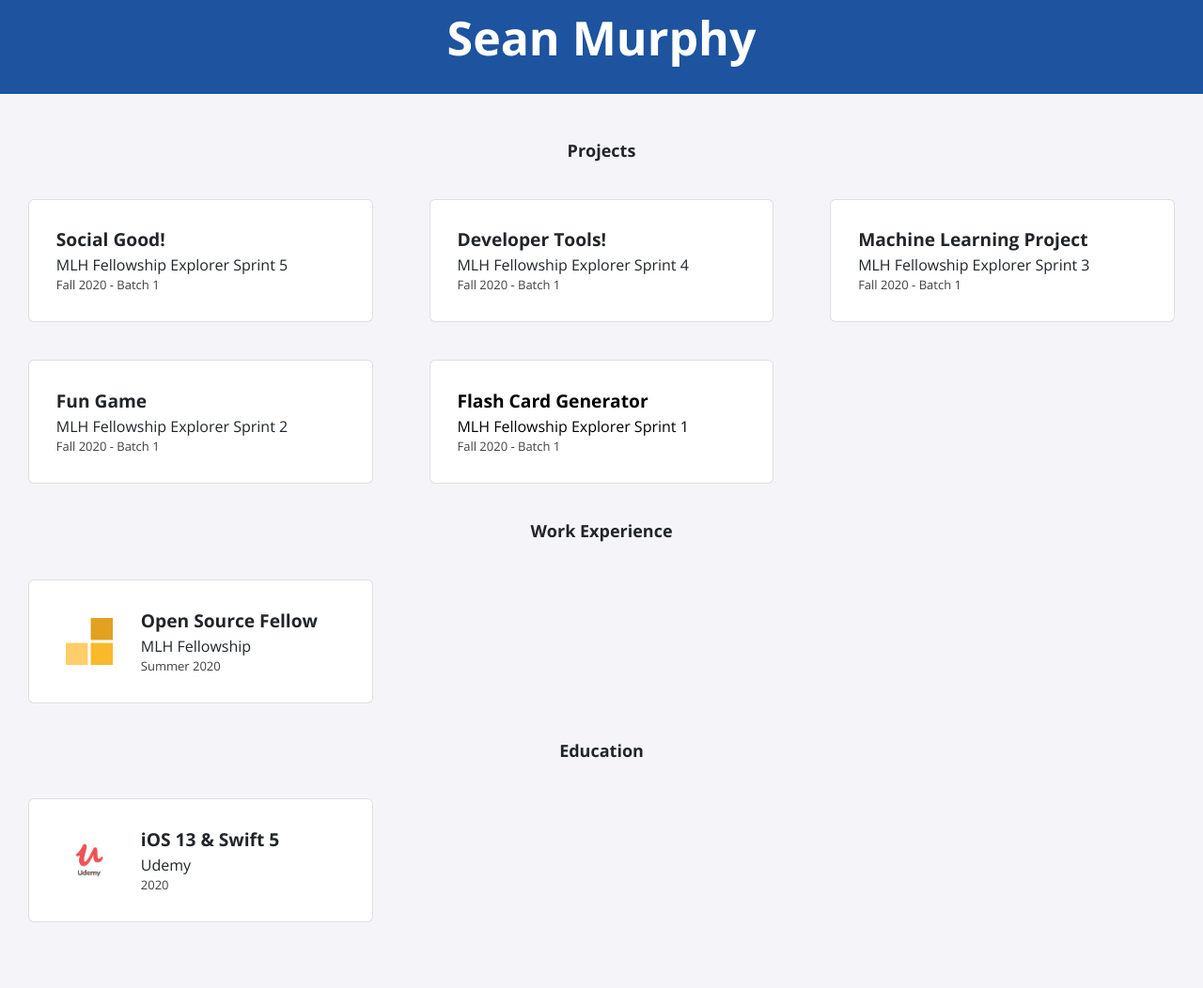
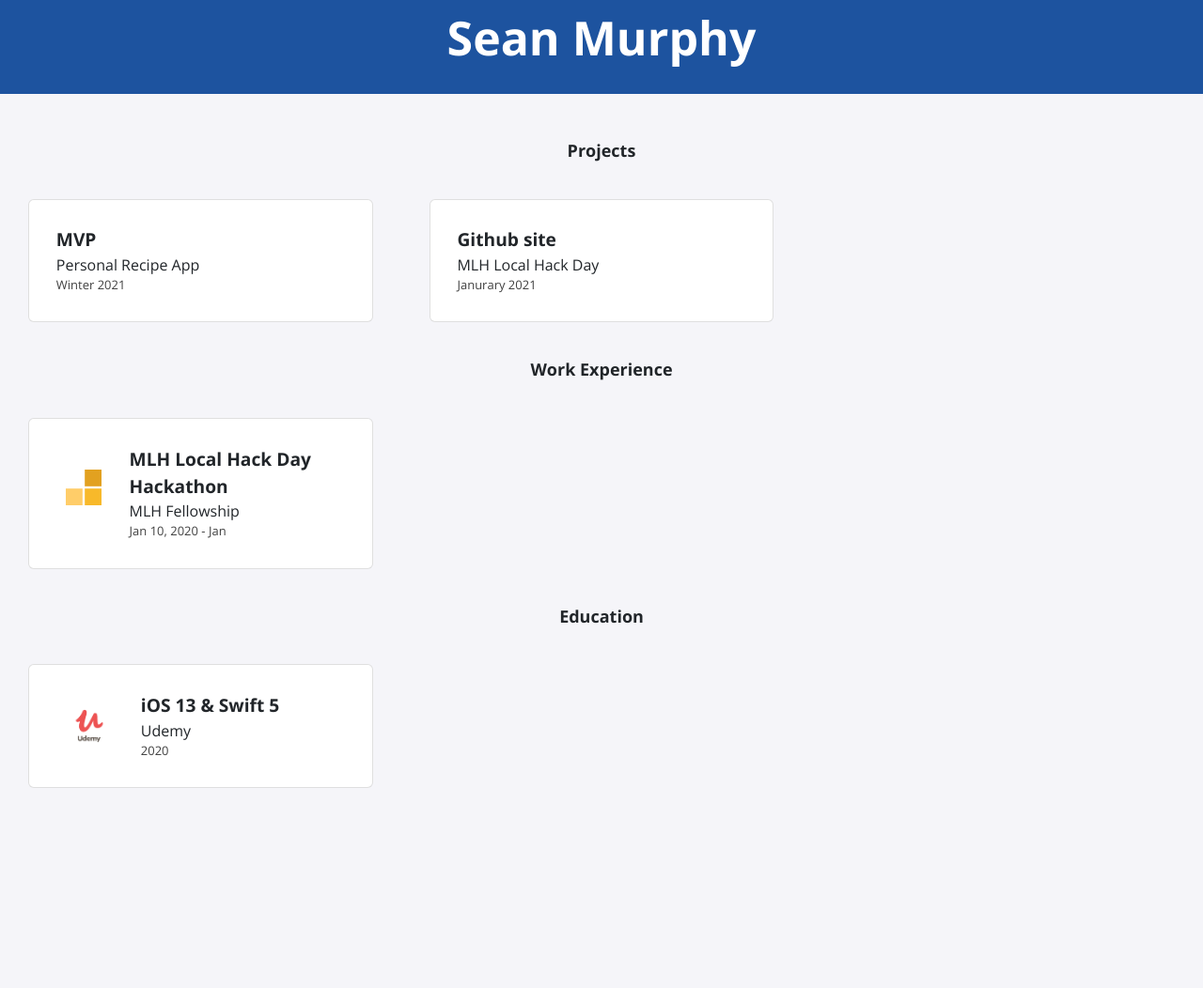
Before and after one commit to hawaiiansurfer4/hawaiiansurfer4.github.io, a Jekyll site: the page built from index.html, in a window 1280 px wide. Shown: the part 290-1342 px from the top of the page at 94% size. Built offline with Jekyll 4.4.1, drawn with Linux system fonts in a browser that asks for light colours; nearby versions of some CDN libraries; after the commit the page ends 1199 px from its top, so only the background shows below that.

Commit message:
Updated info

```diff
--- a/_data/education.yml
+++ b/_data/education.yml
@@ -7,3 +7,4 @@
 #  institute: MLH Fellowship
 #  dates: Fall 2020
 #  logo: fellowship.svg
+#
--- a/_data/experience.yml
+++ b/_data/experience.yml
@@ -1,4 +1,4 @@
-- role: Open Source Fellow
+- role: MLH Local Hack Day Hackathon
   company: MLH Fellowship
-  dates: Summer 2020
+  dates: Jan 10, 2020 - Jan
   logo: fellowship.svg
--- a/_data/projects.yml
+++ b/_data/projects.yml
@@ -1,20 +1,20 @@
-- title: Social Good!
-  event: MLH Fellowship Explorer Sprint 5
-  date: Fall 2020 - Batch 1
+- title: MVP
+  event: Personal Recipe App
+  date: Winter 2021
 
-- title: Developer Tools!
-  event: MLH Fellowship Explorer Sprint 4
-  date: Fall 2020 - Batch 1
+- title: Github site
+  event: MLH Local Hack Day
+  date: Janurary 2021
 
-- title: Machine Learning Project
-  event: MLH Fellowship Explorer Sprint 3
-  date: Fall 2020 - Batch 1
-
-- title: Fun Game
-  event: MLH Fellowship Explorer Sprint 2
-  date: Fall 2020 - Batch 1
-
-- title: Flash Card Generator
-  event: MLH Fellowship Explorer Sprint 1
-  date: Fall 2020 - Batch 1
-  page-name: sprint1
+#- title: Machine Learning Project
+#  event: MLH Fellowship Explorer Sprint 3
+#  date: Fall 2020 - Batch 1
+#
+#- title: Fun Game
+#  event: MLH Fellowship Explorer Sprint 2
+#  date: Fall 2020 - Batch 1
+#
+#- title: Flash Card Generator
+#  event: MLH Fellowship Explorer Sprint 1
+#  date: Fall 2020 - Batch 1
+#  page-name: sprint1
```
Also changed, not shown: 1 other file.
